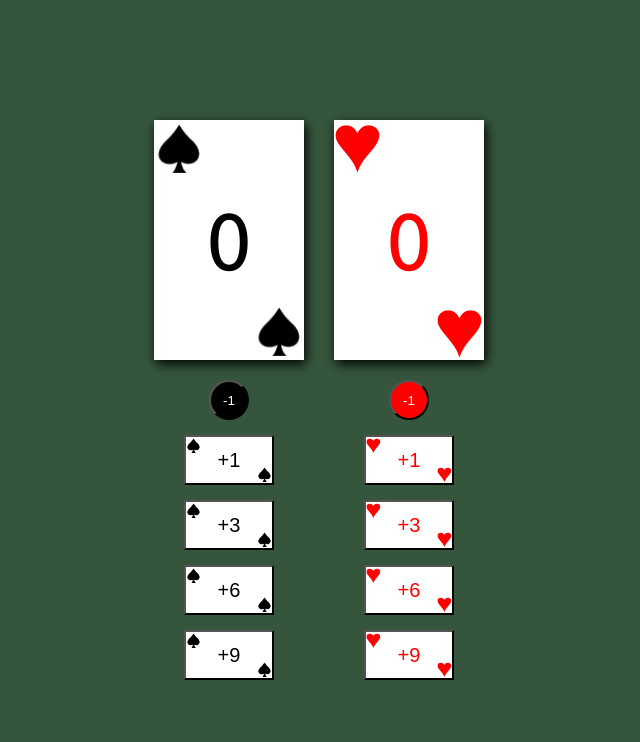
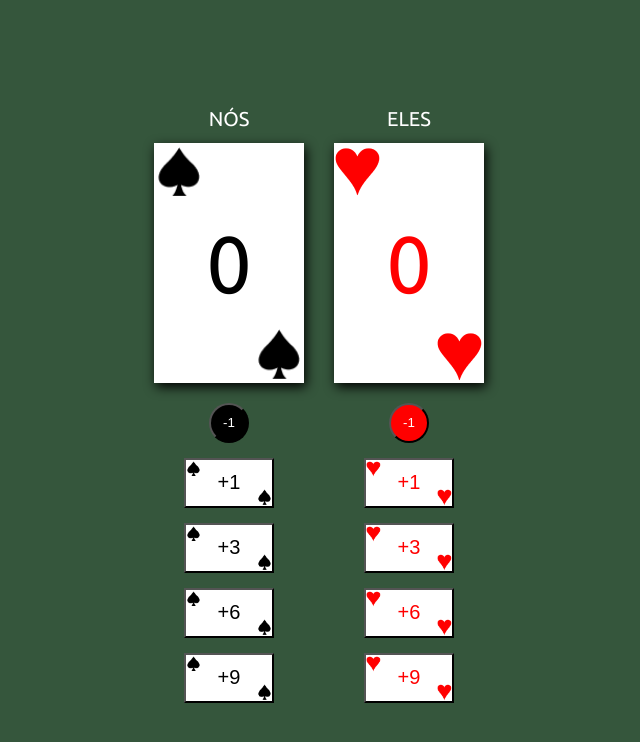
Before and after one commit to junioralvesbr/placar-truco, a React (Create React App) app: page / in a window 1280 px wide. Shown: the top 742 px of the page, without its empty margins (321-961 px from the left). Built offline with nearby package versions, Linux system fonts and the light colour scheme.

Commit message:
add the title of the team names

```diff
--- a/src/components/ScoreBoard/index.js
+++ b/src/components/ScoreBoard/index.js
@@ -1,19 +1,22 @@
-import { ScoreBoardStyle, TextScore } from './styles'
+import { Container, Title, ScoreBoardStyle, TextScore } from './styles'
 import IconSpade from '../IconSpade'
 import IconHeart from '../IconHeart'
 
 const naip = []
 
-function ScoreBoard({ card, score }) {
+function ScoreBoard({ title, card, score }) {
   naip['spade'] = <IconSpade />
   naip['heart'] = <IconHeart />
 
   return (
-    <ScoreBoardStyle>
-      {naip[card]}
-      <TextScore naip={card}>{score}</TextScore>
-      {naip[card]}
-    </ScoreBoardStyle>
+    <Container>
+      <Title>{title}</Title>
+      <ScoreBoardStyle>
+        {naip[card]}
+        <TextScore naip={card}>{score}</TextScore>
+        {naip[card]}
+      </ScoreBoardStyle>
+    </Container>
   )
 }
 
--- a/src/components/ScoreBoard/styles.js
+++ b/src/components/ScoreBoard/styles.js
@@ -1,6 +1,14 @@
 import styled from 'styled-components'
 import IconHeart from '../IconHeart'
 import IconSpade from '../IconSpade'
+
+export const Container = styled.div``
+
+export const Title = styled.h1`
+  text-align: center;
+  color: #FFFFFF;
+  font-size: 20px;
+`
 
 export const ScoreBoardStyle = styled.article`
   width: 150px;
@@ -11,6 +19,7 @@ export const ScoreBoardStyle = styled.article`
   flex-direction: column;
   justify-content: space-between;
   align-items: center;
+  margin-top: 14px;
 
   & > ${IconSpade}:first-child {
     align-self: flex-start;
--- a/src/pages/Home/index.js
+++ b/src/pages/Home/index.js
@@ -32,8 +32,8 @@ function Home() {
       <Content>
 
         <BoardSection>
-          <ScoreBoard card="spade" score={spadeScore} />
-          <ScoreBoard card="heart" score={heartScore} />
+          <ScoreBoard title="NÓS" card="spade" score={spadeScore} />
+          <ScoreBoard title="ELES" card="heart" score={heartScore} />
         </BoardSection>
 
         <PointSection>
```
Also changed, not shown: src/components/Title/index.js (added, +7 -0 lines).
